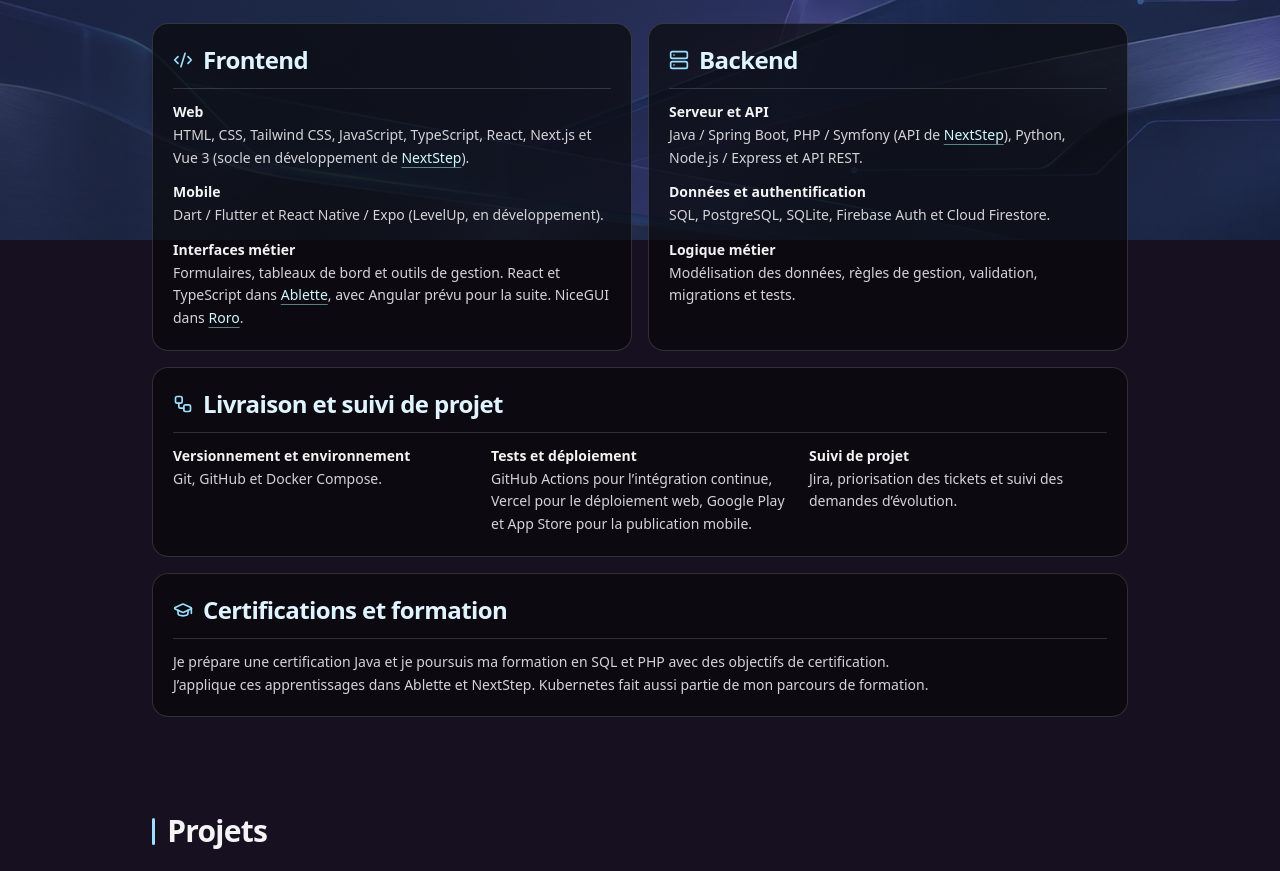
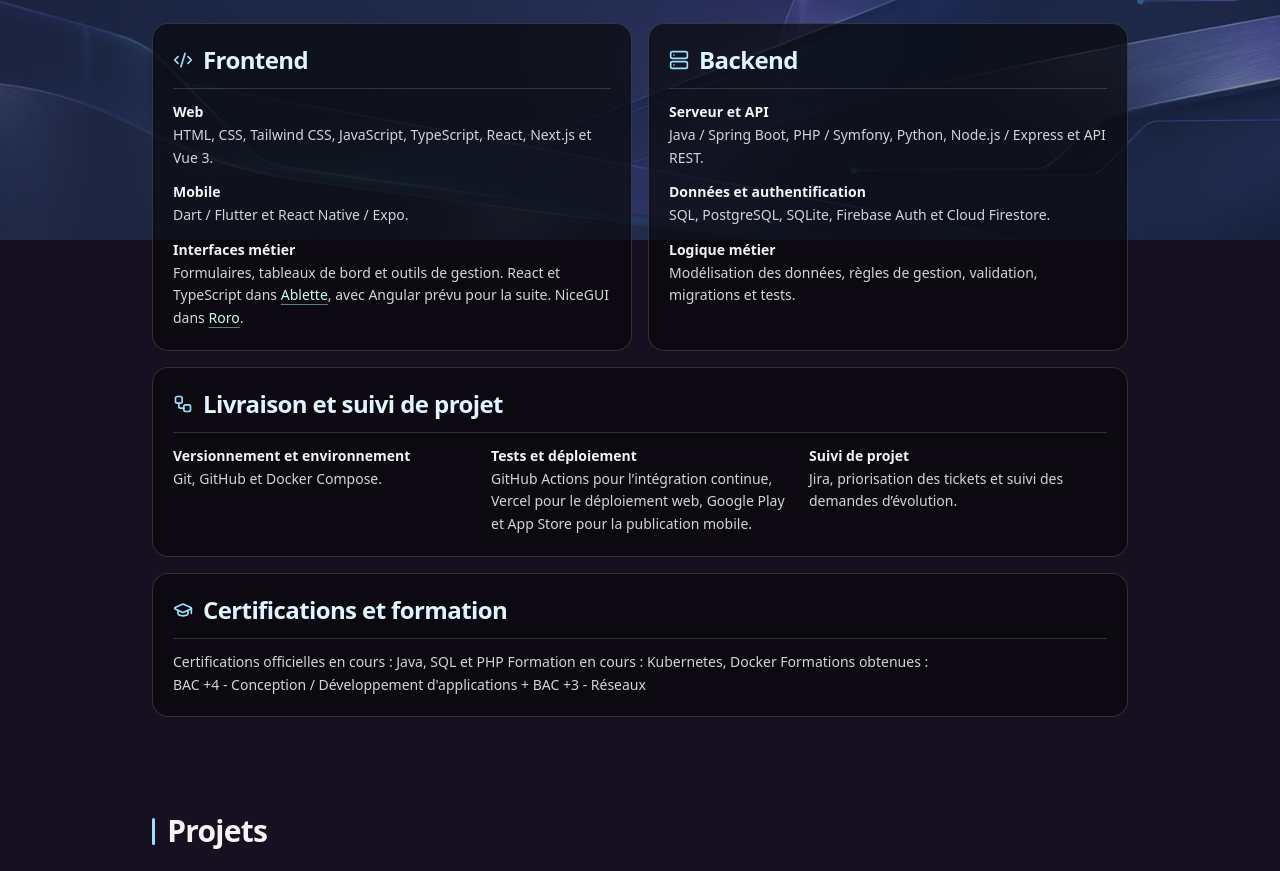
Before and after one commit to Laetitia-Bara/Portfolio, a Next.js app: page / in a window 1280 px wide. Shown: the part 560-1431 px from the top of the page. Built offline with nearby package versions, Linux system fonts and the light colour scheme.

Commit message:
fix synthaxe

```diff
--- a/src/app/page.tsx
+++ b/src/app/page.tsx
@@ -86,14 +86,12 @@ export default function HomePage() {
               <div>
                 <dt className="font-semibold text-zinc-100">Web</dt>
                 <dd>
-                  HTML, CSS, Tailwind CSS, JavaScript, TypeScript, React, Next.js et Vue 3
-                  (socle en développement de{" "}
-                  <Link href="/projects#nextstep" className={projectLink}>NextStep</Link>).
+                  HTML, CSS, Tailwind CSS, JavaScript, TypeScript, React, Next.js et Vue 3.
                 </dd>
               </div>
               <div>
                 <dt className="font-semibold text-zinc-100">Mobile</dt>
-                <dd>Dart / Flutter et React Native / Expo (LevelUp, en développement).</dd>
+                <dd>Dart / Flutter et React Native / Expo.</dd>
               </div>
               <div>
                 <dt className="font-semibold text-zinc-100">Interfaces métier</dt>
@@ -116,8 +114,7 @@ export default function HomePage() {
               <div>
                 <dt className="font-semibold text-zinc-100">Serveur et API</dt>
                 <dd>
-                  Java / Spring Boot, PHP / Symfony (API de{" "}
-                  <Link href="/projects#nextstep" className={projectLink}>NextStep</Link>),
+                  Java / Spring Boot, PHP / Symfony,
                   Python, Node.js / Express et API REST.
                 </dd>
               </div>
@@ -163,9 +160,9 @@ export default function HomePage() {
             Certifications et formation
           </h3>
           <p className="mt-3 max-w-3xl text-sm leading-relaxed text-zinc-300">
-            Je prépare une certification Java et je poursuis ma formation en SQL et PHP avec des
-            objectifs de certification. J’applique ces apprentissages dans Ablette et NextStep.
-            Kubernetes fait aussi partie de mon parcours de formation.
+            Certifications officielles en cours : Java, SQL et PHP
+            Formation en cours : Kubernetes, Docker
+            Formations obtenues : BAC +4 - Conception / Développement d'applications + BAC +3 - Réseaux
           </p>
         </section>
       </Section>
```
